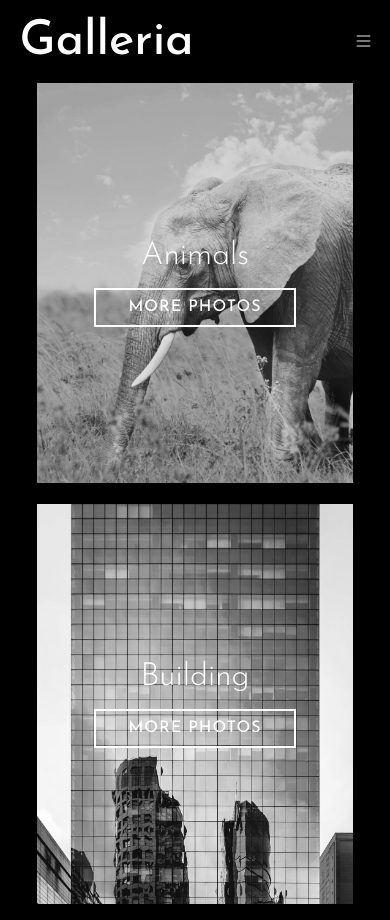
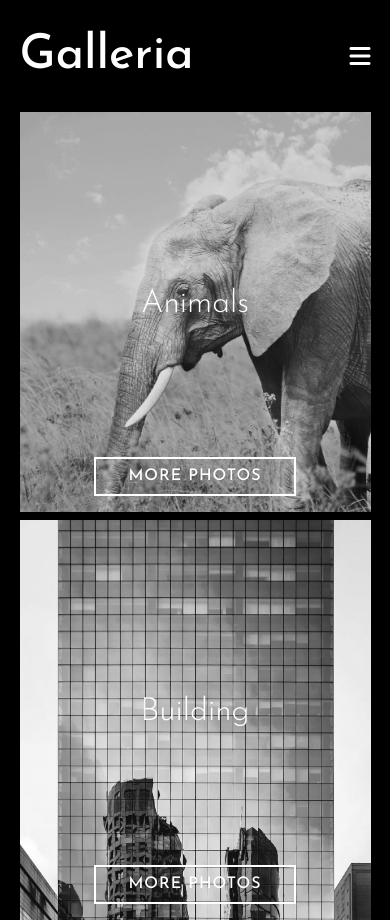
Before and after one commit to wagnnermorais/Galleria-SASS-Class, a website built with Vite: page index.html in a window 390 px wide. Shown: the top 920 px of the page. Built offline with nearby package versions, Linux system fonts and the light colour scheme.

```diff
--- a/styles/style.css
+++ b/styles/style.css
@@ -22,14 +22,9 @@
   display: flex;
   justify-content: space-between;
   align-items: center;
+  padding: 2rem 0;
   max-width: 90%;
-  padding: 1.5rem 0;
   margin: 0 auto;
-}
-@media (max-width: 600px) {
-  .header {
-    padding: 1.1rem;
-  }
 }
 .header-brand {
   color: #fff;
@@ -40,7 +35,7 @@
   align-items: center;
   justify-content: center;
 }
-@media (max-width: 600px) {
+@media (max-width: 768px) {
   .header-navbar ul {
     display: none;
   }
@@ -61,7 +56,12 @@
   align-items: center;
   justify-content: center;
 }
-@media (max-width: 600px) {
+@media (max-width: 768px) {
+  .header-social-media ul {
+    display: none;
+  }
+}
+@media (min-width: 769px) and (max-width: 1024px) {
   .header-social-media ul {
     display: none;
   }
@@ -72,27 +72,47 @@
 .header-social-media ul li a:hover {
   color: #fff;
 }
+.header-bars-menu {
+  display: none;
+}
+.header-bars-menu i {
+  font-size: 24px;
+  color: #fff;
+}
+@media (max-width: 768px) {
+  .header-bars-menu {
+    display: block;
+  }
+}
+@media (min-width: 769px) and (max-width: 1024px) {
+  .header-bars-menu {
+    display: block;
+  }
+}
 
 .gallery {
-  display: flex;
-  align-items: center;
-  justify-content: center;
   max-width: 90%;
-  padding: 1.5rem 0;
   margin: 0 auto;
-  flex-wrap: wrap;
-  justify-content: space-between;
+  display: grid;
+  grid-template-columns: repeat(3, 1fr);
+  gap: 0.5rem;
   padding: 0;
+  position: relative;
 }
-@media (max-width: 600px) {
+@media (max-width: 768px) {
   .gallery {
-    flex-direction: column;
+    grid-template-columns: 1fr;
+  }
+}
+@media (min-width: 769px) and (max-width: 1024px) {
+  .gallery {
+    grid-template-columns: repeat(2, 1fr);
   }
 }
 .gallery-card {
-  width: 31%;
+  width: 100%;
   height: 400px;
-  margin-bottom: 4%;
+  margin: 0;
   background-size: 100%;
   background-position: center;
   background-repeat: no-repeat;
@@ -107,12 +127,10 @@
 .gallery-card:hover {
   background-size: 105%;
   filter: grayscale(0%);
-  background-image: linear-gradient(rgba(0, 0, 0, 0.5), rgba(0, 0, 0, 0.5));
 }
-@media (max-width: 600px) {
+@media (max-width: 768px) {
   .gallery-card {
-    width: 90%;
-    margin-bottom: 6%;
+    width: 100%;
   }
 }
 .gallery-card-title {
@@ -121,12 +139,15 @@
   margin-bottom: 1rem;
 }
 .gallery-card-btn {
+  position: absolute;
+  bottom: 1rem;
   padding: 0.6rem 2rem;
   border: 2px solid #fff;
   color: #fff;
   font-weight: 400;
   text-transform: uppercase;
   letter-spacing: 1px;
+  cursor: pointer;
 }
 .gallery-card-btn:hover {
   background: #fff;
@@ -135,7 +156,7 @@
 
 footer {
   text-align: center;
-  padding-bottom: 2rem;
+  padding: 2rem;
 }
 footer span {
   font-weight: 700;
```
Also changed, not shown: 1 other file.
